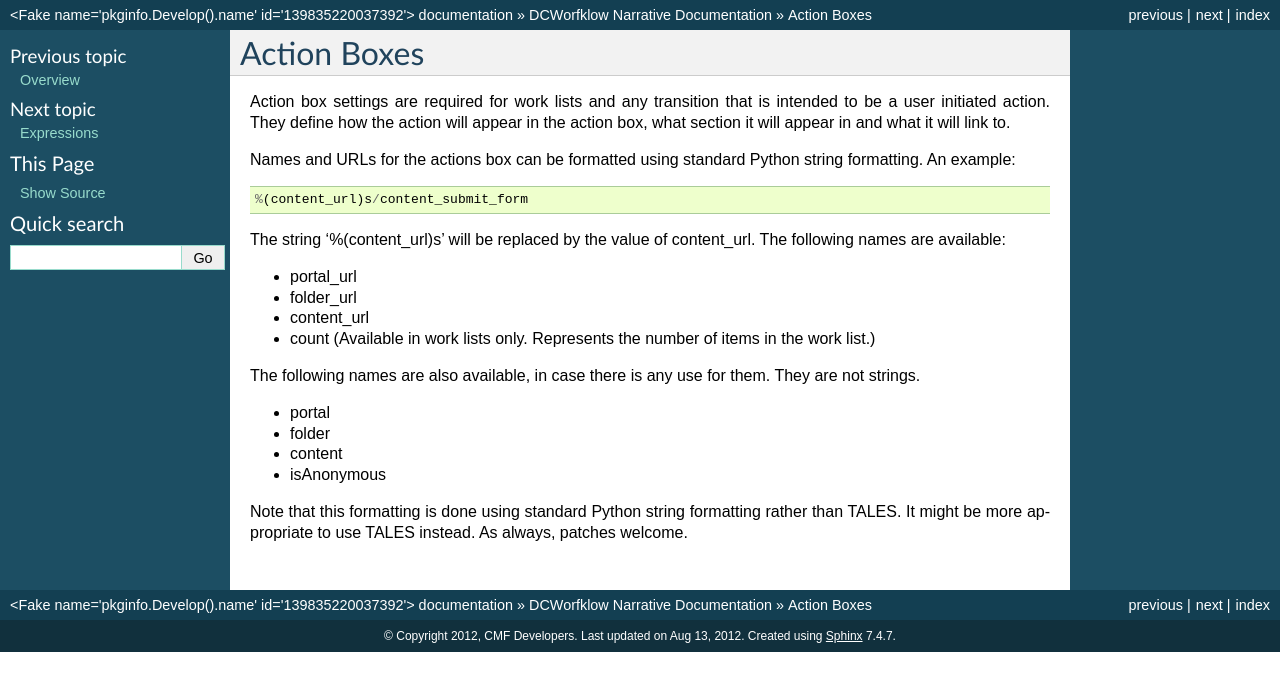
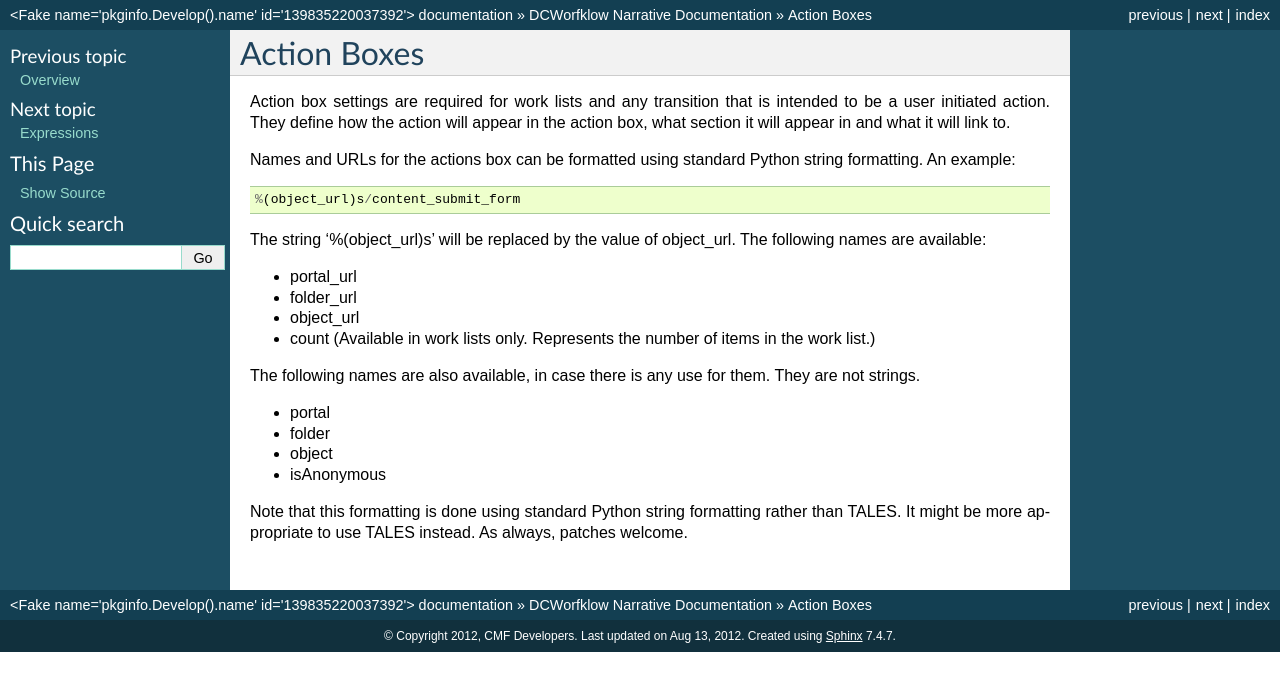
Before and after one commit to zopefoundation/Products.DCWorkflow, a Sphinx documentation site: the page built from docs/narrative/ActionBoxes.rst, in a window 1280 px wide. Shown: the top 691 px of the page. Built offline with Sphinx 7.4.7, drawn with Linux system fonts in a browser that asks for light colours; the version number could not be read and is left out.

Commit message:
- content_url is deprecated

```diff
--- a/docs/narrative/ActionBoxes.rst
+++ b/docs/narrative/ActionBoxes.rst
@@ -9,16 +9,16 @@ link to.
 Names and URLs for the actions box can be formatted using standard Python
 string formatting. An example::
 
-  %(content_url)s/content_submit_form
+  %(object_url)s/content_submit_form
 
-The string '%(content_url)s' will be replaced by the value of content_url.
+The string '%(object_url)s' will be replaced by the value of object_url.
 The following names are available:
 
 * portal_url
 
 * folder_url
 
-* content_url
+* object_url
 
 * count (Available in work lists only. Represents the number of items in the
   work list.)
@@ -30,7 +30,7 @@ They are not strings.
 
 * folder
 
-* content
+* object
 
 * isAnonymous
 
```
Also changed, not shown: 2 other files.
